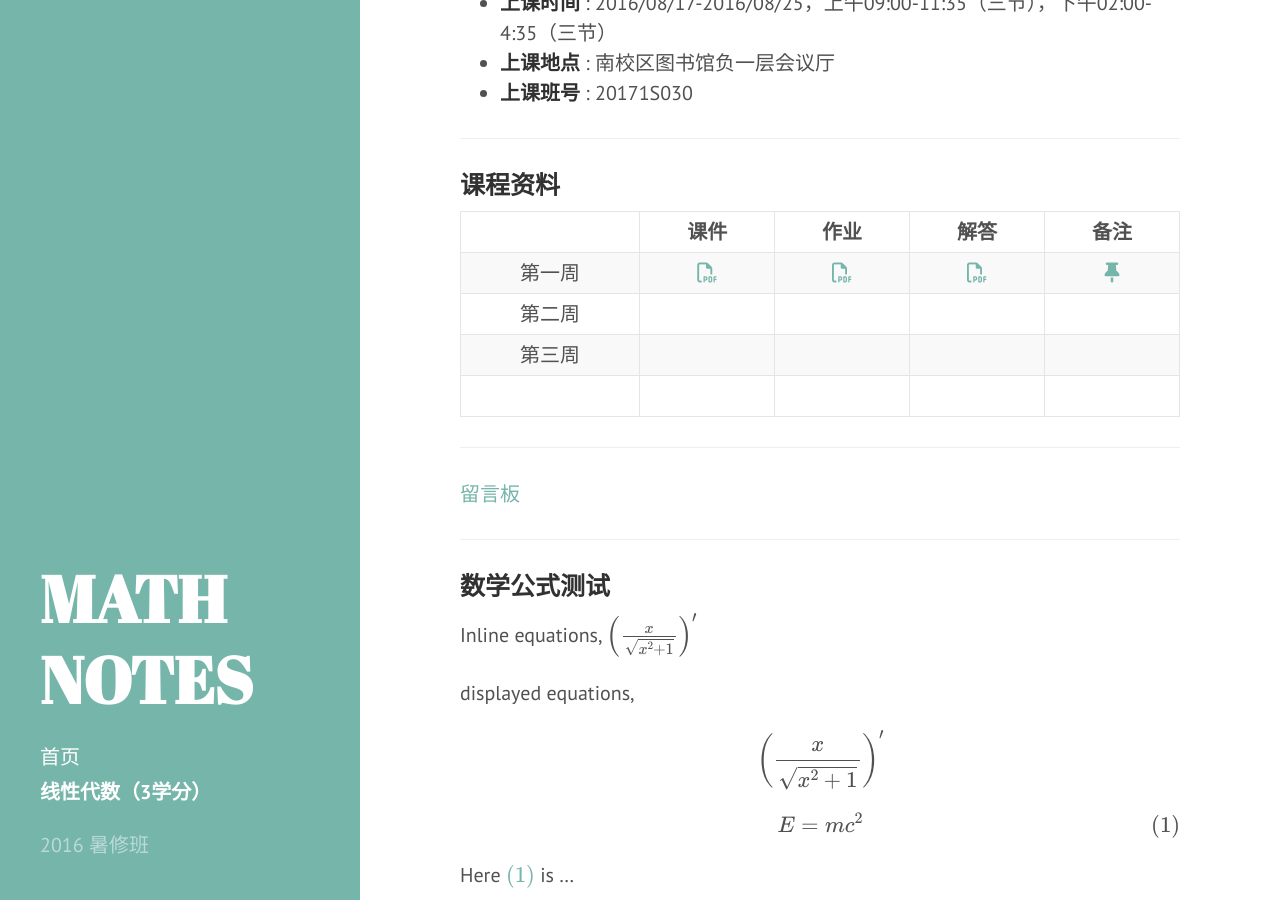
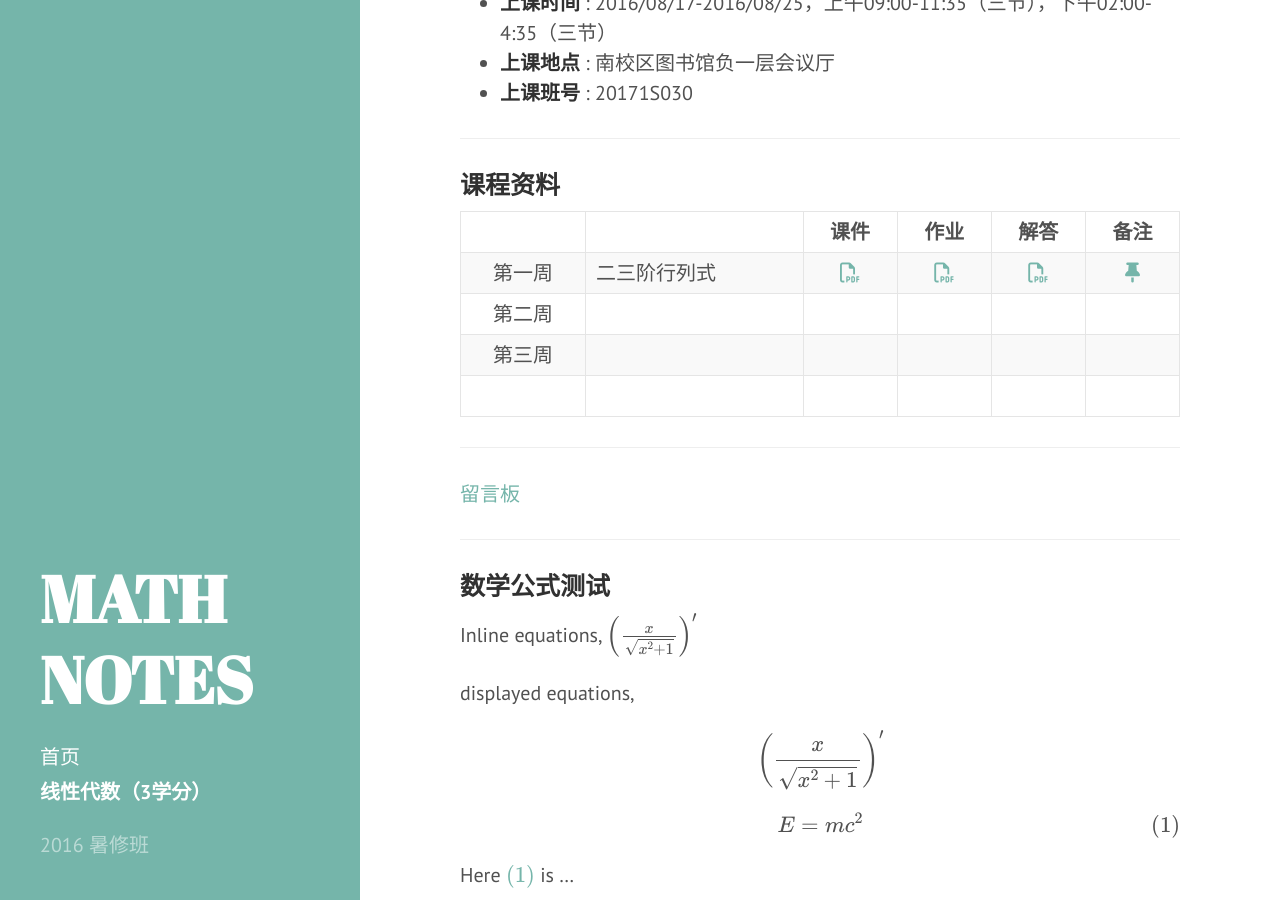
Before and after one commit to liang-teaching/liang-teaching.github.io, a Jekyll site: the page built from 2016_fall_LinearAlgebra/index.md, in a window 1280 px wide and 900 px high, scrolled down 389 px. Built offline with Jekyll 4.4.1, drawn with Linux system fonts in a browser that asks for light colours; nearby versions of some CDN libraries; formulas are drawn with MathJax 3.

Commit message:
文字上小改

```diff
--- a/2016_fall_LinearAlgebra/index.md
+++ b/2016_fall_LinearAlgebra/index.md
@@ -24,12 +24,12 @@ title: 线性代数（3学分）
 
 ### 课程资料
 
-|        | 课件 | 作业 | 解答 |	备注 |
-|:--------:|:------:|:------:|:------:|:------:|
-| 第一周 |  <a href="lectures/1_1.pdf" target="_blank"><i class="fa fa-file-pdf-o" aria-hidden="true"></i></a>    |   <a href="HW/HW_01.pdf" target="_blank"><i class="fa fa-file-pdf-o" aria-hidden="true"></i></a>    |   <a href="HW_sol/HW_sol_01.pdf" target="_blank"><i class="fa fa-file-pdf-o" aria-hidden="true"></i></a>    |  <a href="Misc/test_rmk" target="_blank"><i class="fa fa-thumb-tack" aria-hidden="true"></i></a>   |
-| 第二周 |      |      |      |      |
-| 第三周 |      |      |      |      |
-|       |      |      |      |      |
+|        |        | 课件 | 作业 | 解答 |	备注 |
+|:--------:|:--------|:------:|:------:|:------:|:------:|
+| 第一周 | 二三阶行列式 |  <a href="lectures/1_1.pdf" target="_blank"><i class="fa fa-file-pdf-o" aria-hidden="true"></i></a>    |   <a href="HW/HW_01.pdf" target="_blank"><i class="fa fa-file-pdf-o" aria-hidden="true"></i></a>    |   <a href="HW_sol/HW_sol_01.pdf" target="_blank"><i class="fa fa-file-pdf-o" aria-hidden="true"></i></a>    |  <a href="Misc/test_rmk" target="_blank"><i class="fa fa-thumb-tack" aria-hidden="true"></i></a>   |
+| 第二周 |        |      |      |      |      |
+| 第三周 |        |      |      |      |      |
+|       |        |      |      |      |      |
 
 ---
 
```
